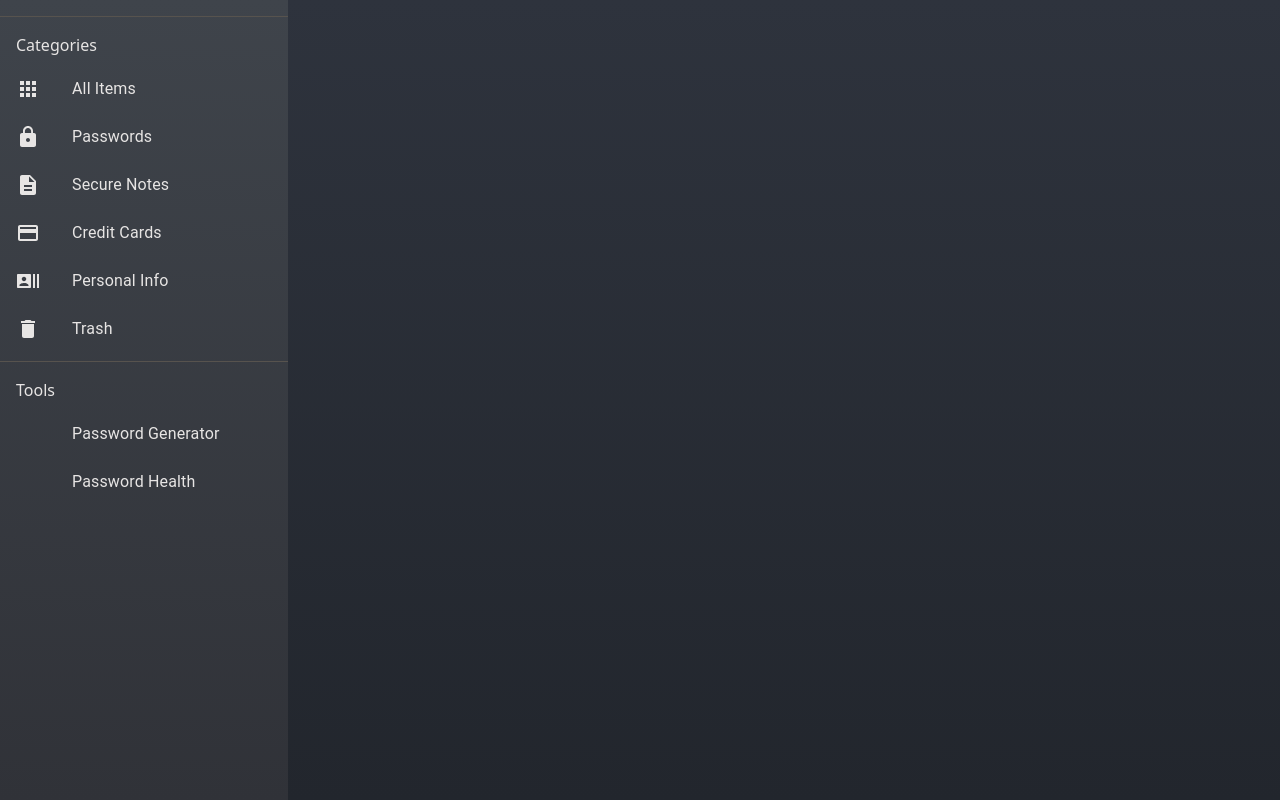
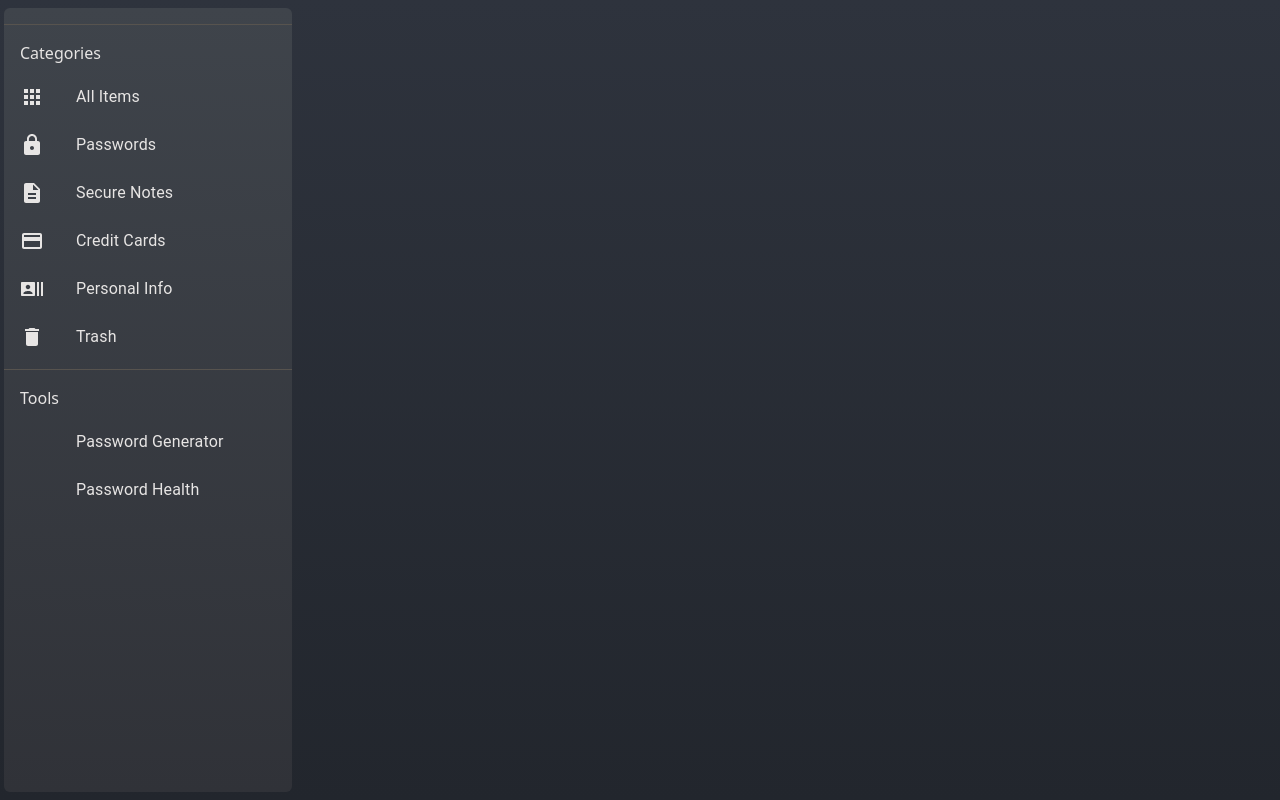
Before and after one commit to R-Velmurugan/password-manager, a React (Create React App) app: page / in a window 1280 px wide. Built offline with nearby package versions, Linux system fonts and the light colour scheme; some icons are missing.

Commit message:
fixed the height issue of Sidebar.jsx

```diff
--- a/src/App.jsx
+++ b/src/App.jsx
@@ -9,7 +9,7 @@ const queryClient = new QueryClient();
 function App() {
   return (
       <QueryClientProvider client = {queryClient} >
-          <main className="bg-gradient-to-b from-[#2e333d] to-[#22262d] flex ">
+          <main className="bg-gradient-to-b from-[#2e333d] to-[#22262d] flex min-h-screen">
               <Sidebar/>
               <div className="flex-grow overflow-hidden" >
                   <Routes>
--- a/src/components/AllPasswords.jsx
+++ b/src/components/AllPasswords.jsx
@@ -37,15 +37,17 @@ export default function AllPasswords(){
             <ul className="mx-8 p-5 rounded bg-[#343943]">
                 {data.map(entity =>
                     <li className="py-2" key={entity.uuid}>
-                        <span className="flex items-center justify-between pb-4 cursor-pointer">
+                        <span className="flex items-center justify-between pb-4">
                             <div className="flex items-center" >
                                 {<FaviconFetcher url={entity.url} domainName={entity.domain}/>}
-                                <ul className="p-1 pl-5 text-stone-300">
-                                    <li>{entity.domain}</li>
-                                    <li>{entity.email}</li>
-                                </ul>
+                                <button>
+                                    <ul className="p-1 pl-5 text-stone-300">
+                                        <li className="text-left" >{entity.domain}</li>
+                                        <li>{entity.email}</li>
+                                    </ul>
+                                </button>
                             </div>
-                            <p className="pr-14 text-stone-500" >{moment(entity.updationDate).fromNow()}</p>
+                            <p className="pr-14 text-stone-500">{moment(entity.updationDate).fromNow()}</p>
                         </span>
                         <hr className="border-stone-600 rounded h-1 cursor-none"/>
                     </li>)
--- a/src/components/Sidebar/Sidebar.jsx
+++ b/src/components/Sidebar/Sidebar.jsx
@@ -30,7 +30,7 @@ export default function Sidebar() {
         </lord-icon>
 
     return (
-        <aside className="w-64 md:w-72 bg-gradient-to-b from-[#3f444b] to-[#303238] h-screen font-medium">
+        <aside className="w-64 md:w-72 bg-gradient-to-b from-[#3f444b] to-[#303238] my-2 rounded-md mx-1 font-medium">
             <NavSidebar/>
             <hr className="border-stone-600"/>
 
```
